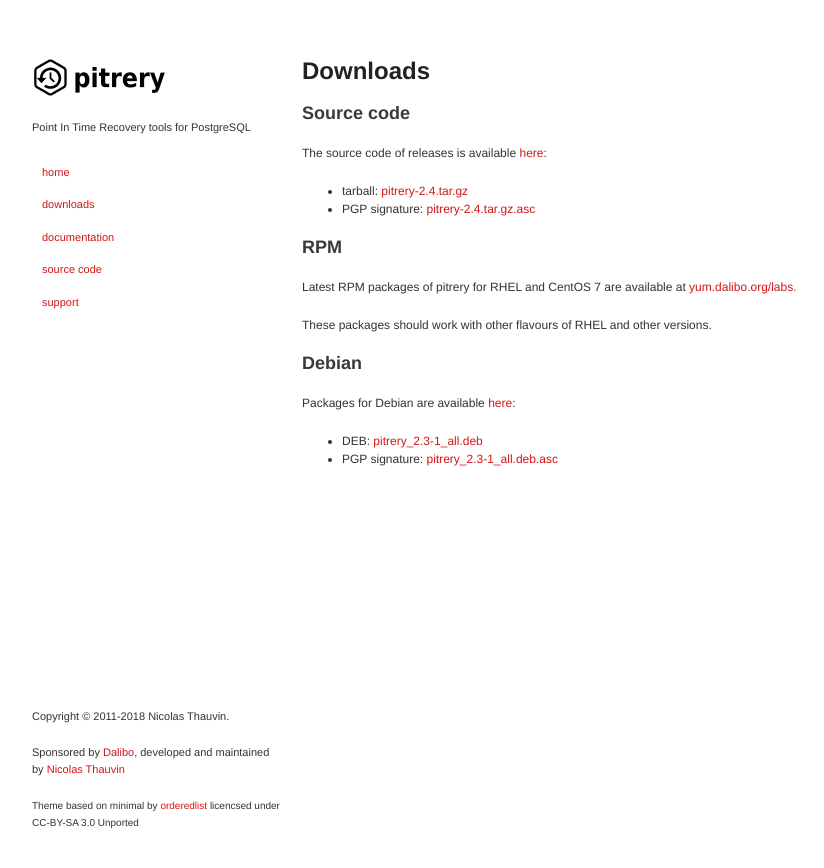
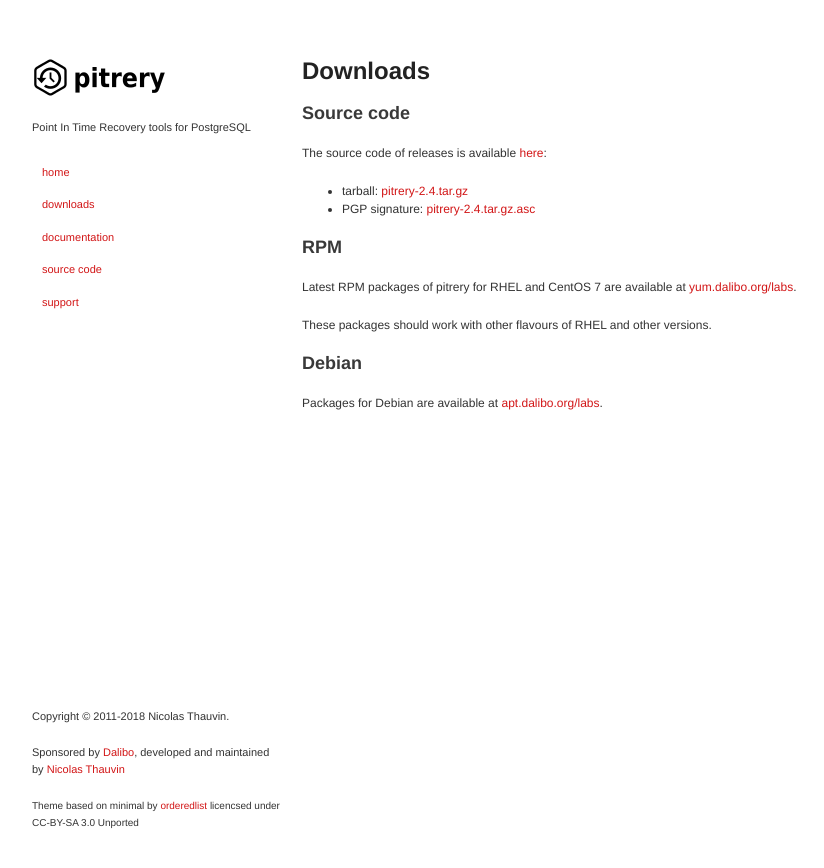
Before and after one commit to dalibo/pitrery, a Jekyll site: the page built from downloads.md, in a window 1280 px wide. Shown: the top 868 px of the page, without its empty margins (173-997 px from the left). Built offline with Jekyll 4.4.1, drawn with Linux system fonts in a browser that asks for light colours; nearby versions of some CDN libraries.

Commit message:
Point to Dalibo Labs APT repository

```diff
--- a/downloads.md
+++ b/downloads.md
@@ -26,7 +26,4 @@ These packages should work with other flavours of RHEL and other versions.
 Debian
 ------
 
-Packages for Debian are available [here](https://dl.dalibo.com/public/pitrery/debian/):
-
-* DEB: [pitrery\_2.3-1\_all.deb](https://dl.dalibo.com/public/pitrery/debian/pitrery_2.3-1_all.deb)
-* PGP signature: [pitrery\_2.3-1\_all.deb.asc](https://dl.dalibo.com/public/pitrery/debian/pitrery_2.3-1_all.deb.asc)
+Packages for Debian are available at [apt.dalibo.org/labs](https://apt.dalibo.org/labs).
```
